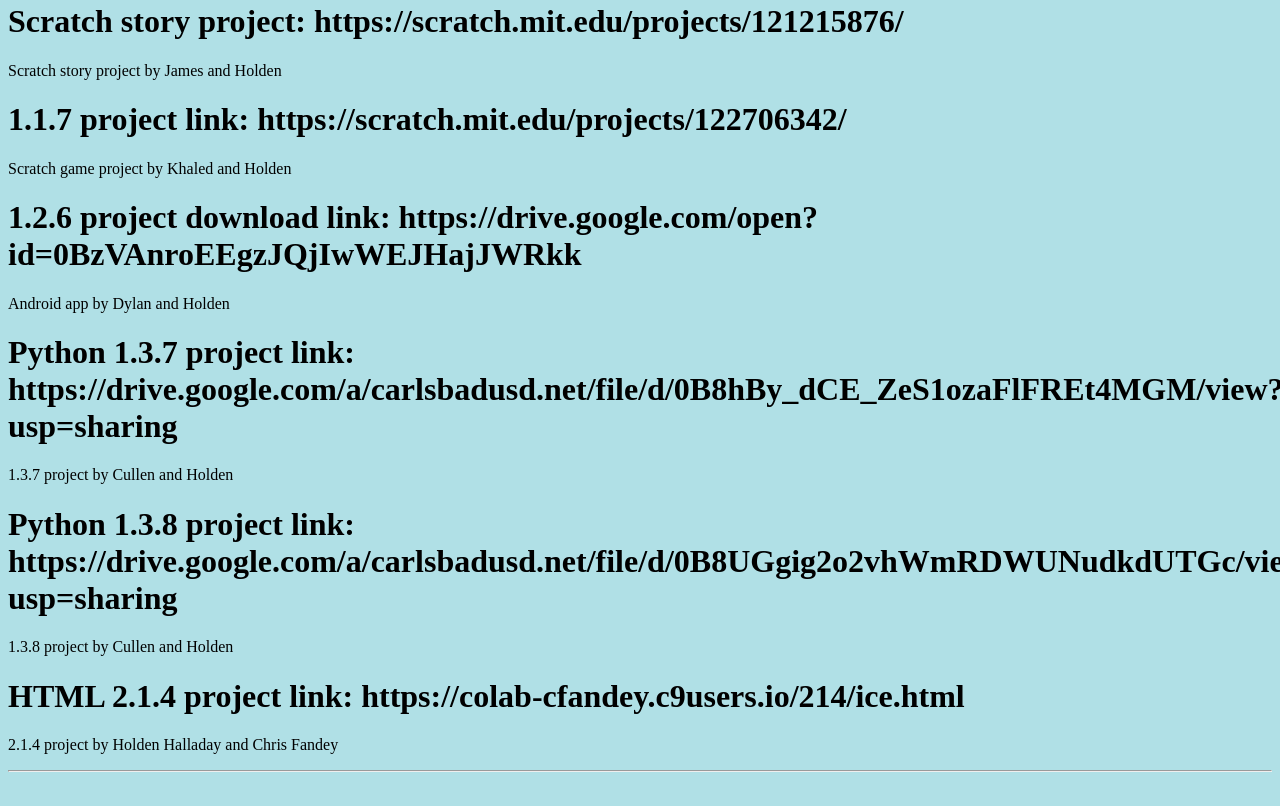
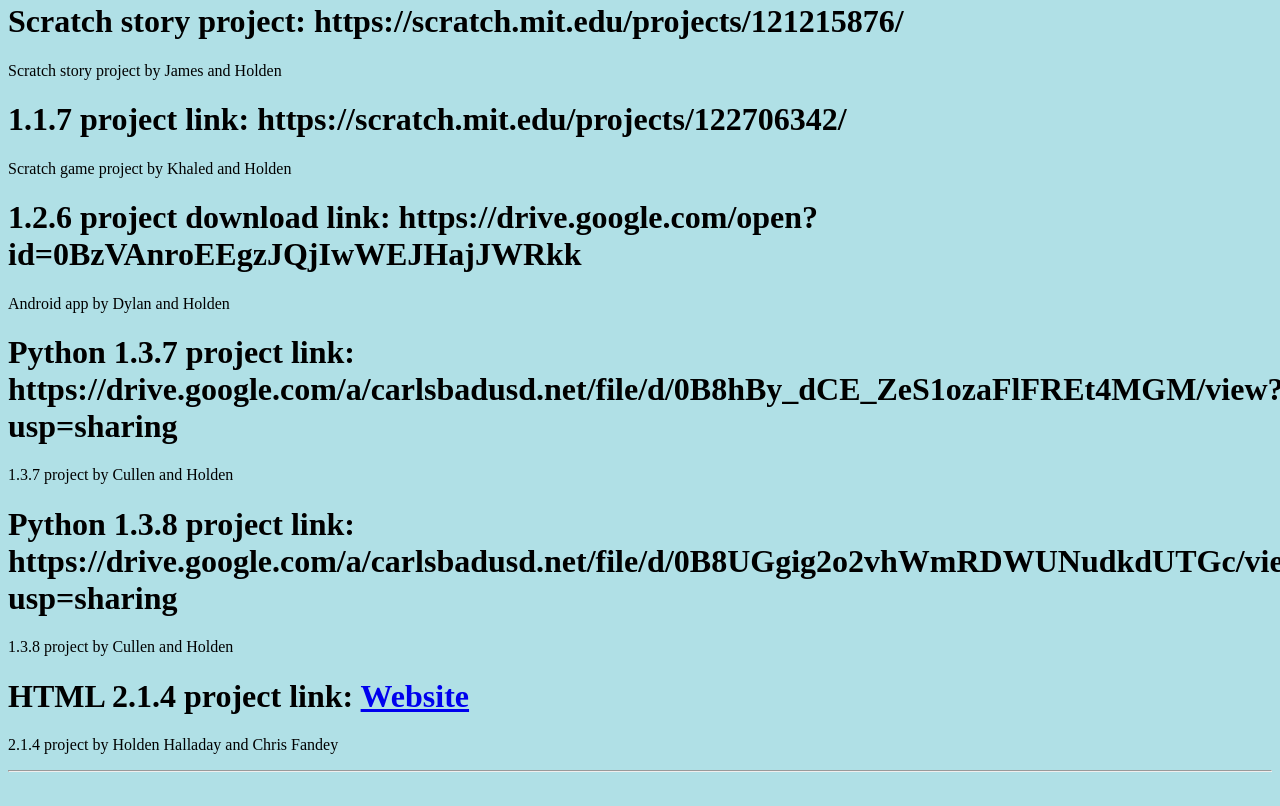
Before and after one commit to hhalladay/hhalladay.github.io, a plain HTML site: page portfolio.html in a window 1280 px wide. Shown: the part 844-1650 px from the top of the page. Drawn offline with Linux system fonts and the light colour scheme.

Commit message:
new with web

```diff
--- a/portfolio.html
+++ b/portfolio.html
@@ -31,7 +31,7 @@
    <p>1.3.7 project by Cullen and Holden</p>
    <h1>Python 1.3.8 project link: https://drive.google.com/a/carlsbadusd.net/file/d/0B8UGgig2o2vhWmRDWUNudkdUTGc/view?usp=sharing</h1>
    <p>1.3.8 project by Cullen and Holden</p>
-   <h1>HTML 2.1.4 project link: https://colab-cfandey.c9users.io/214/ice.html </h1>
+   <h1>HTML 2.1.4 project link: <a href=https://preview.c9users.io/cfandey/colab/214/ice.html?_c9_id=livepreview1&_c9_host=https://ide.c9.io>Website</a></h1>
    <p>2.1.4 project by Holden Halladay and Chris Fandey</p>
    <hr>
    <br>
```
